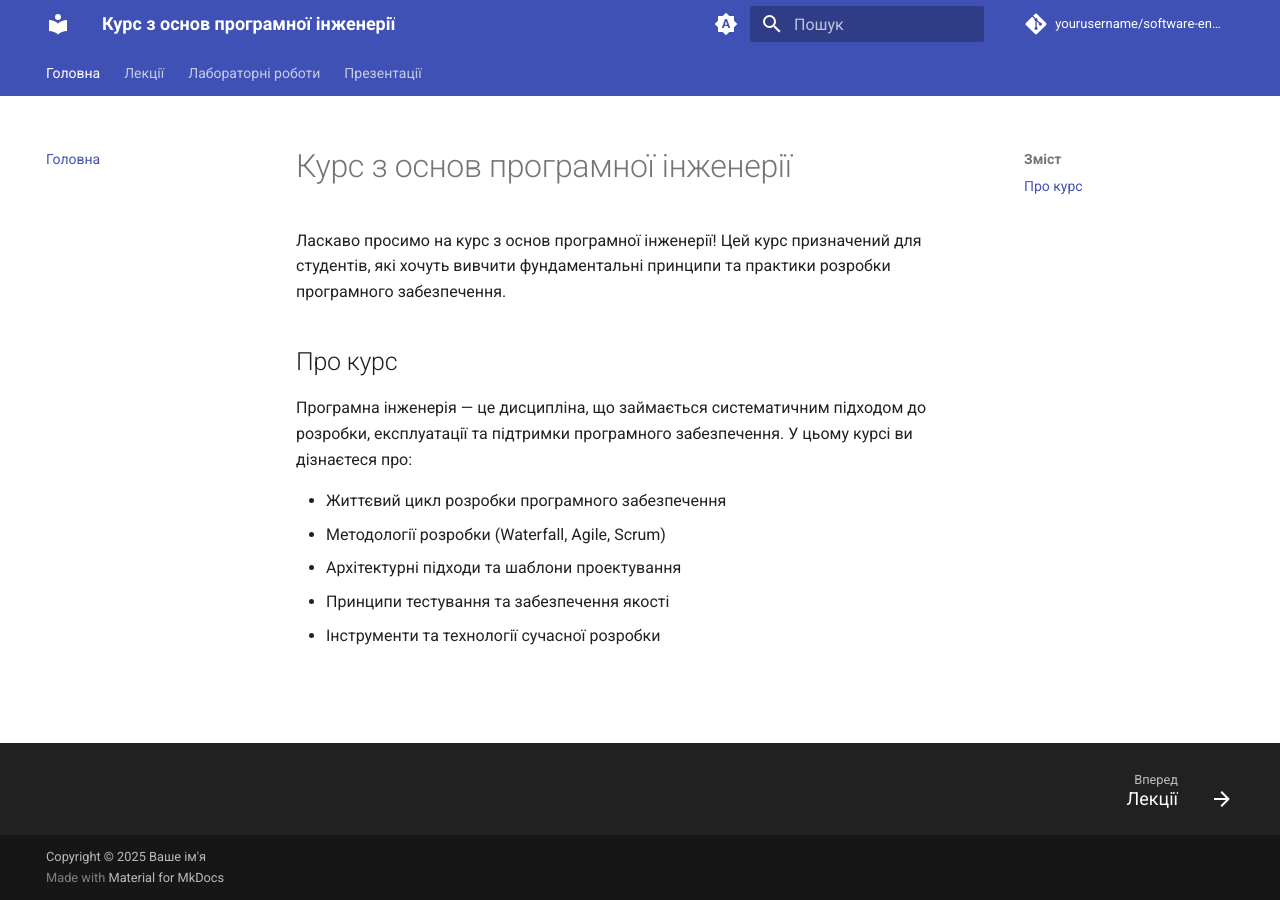
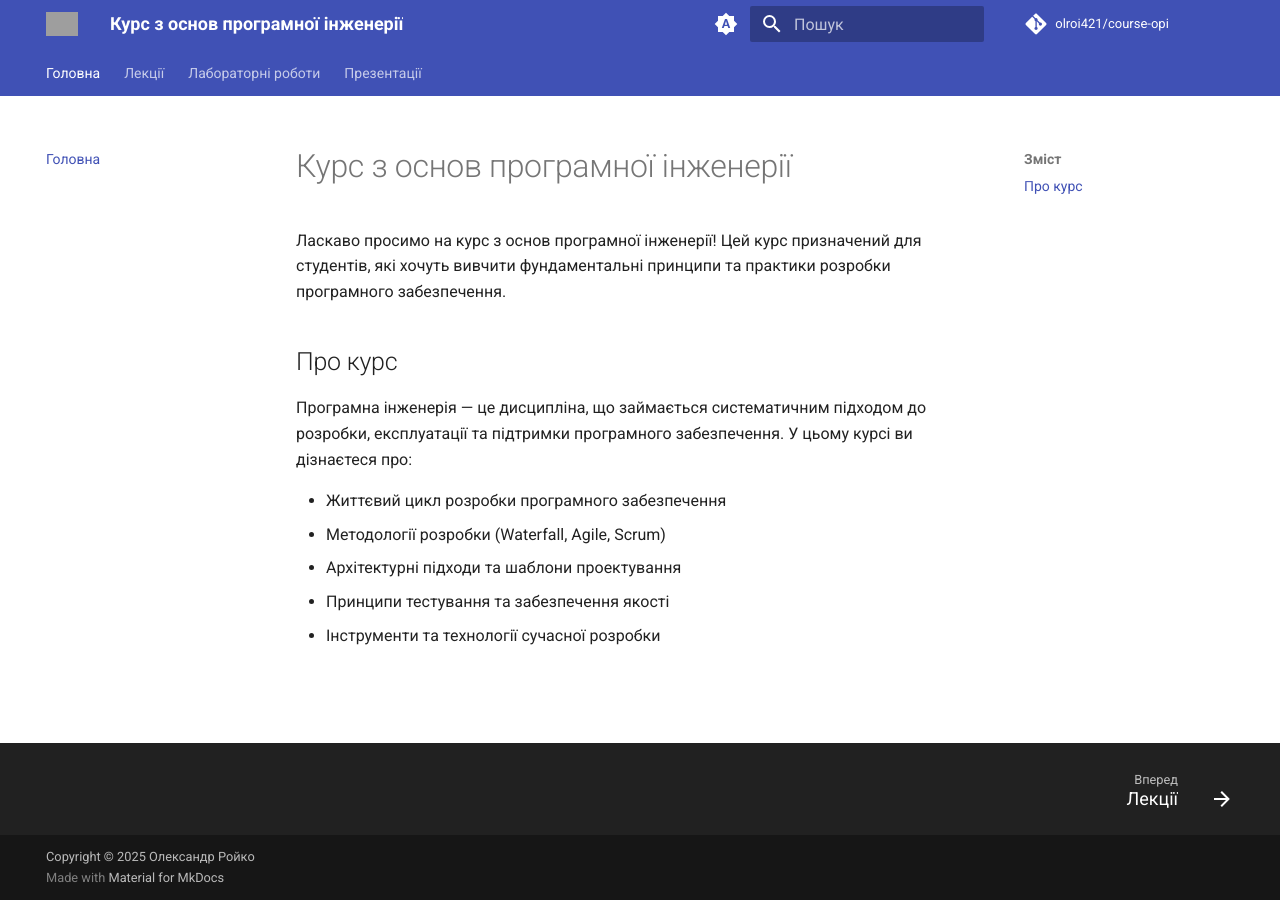
Before and after one commit to olroi421/course-opi, an MkDocs documentation site: the page built from docs/index.md, in a window 1280 px wide. Built offline with MkDocs 1.6.1 and Material for MkDocs 9.7.7, drawn with Linux system fonts in a browser that asks for light colours; comment, search, counter and statistics services are not loaded; grey boxes are pictures that could not be loaded.

Commit message:
Update mkdocs.yml

```diff
--- a/mkdocs.yml
+++ b/mkdocs.yml
@@ -1,20 +1,19 @@
 site_name: Курс з основ програмної інженерії
 site_description: Повний курс з основ програмної інженерії з лекціями, лабораторними роботами та презентаціями
-site_author: Ваше ім'я
-site_url: https://yourusername.github.io/software-engineering-course/
+site_author: Олександр Ройко
+site_url: https://olroi421.github.io/course-opi/
 
 # Repository
-repo_name: yourusername/software-engineering-course
-repo_url: https://github.com/yourusername/software-engineering-course
+repo_name: olroi421/course-opi
+repo_url: https://github.com/olroi421/course-opi
 
 # Copyright
-copyright: Copyright &copy; 2025 Ваше ім'я
+copyright: Copyright &copy; 2025 Олександр Ройко
 
 theme:
   name: material
   language: uk
-  icon:
-    logo: material/laptop-code
+  logo: material/laptop-code
   features:
     - navigation.tabs
     - navigation.sections
```
